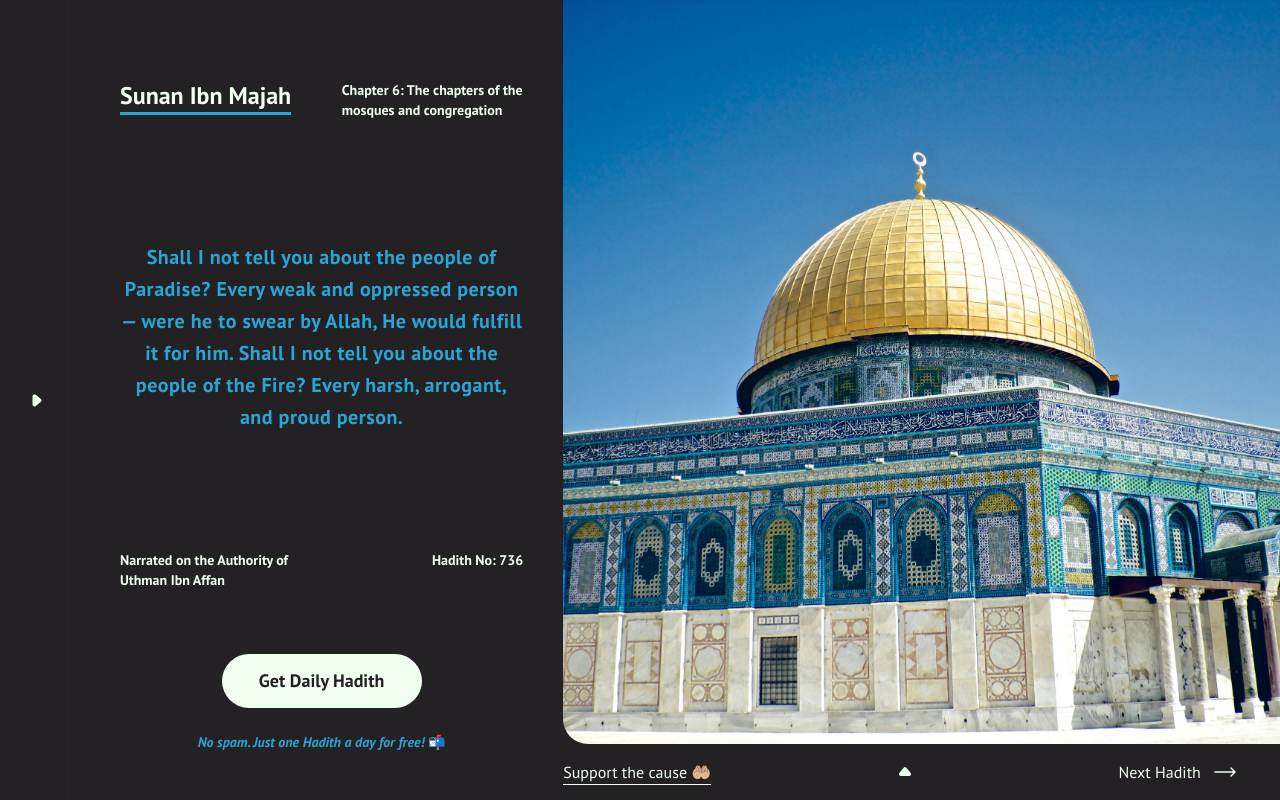
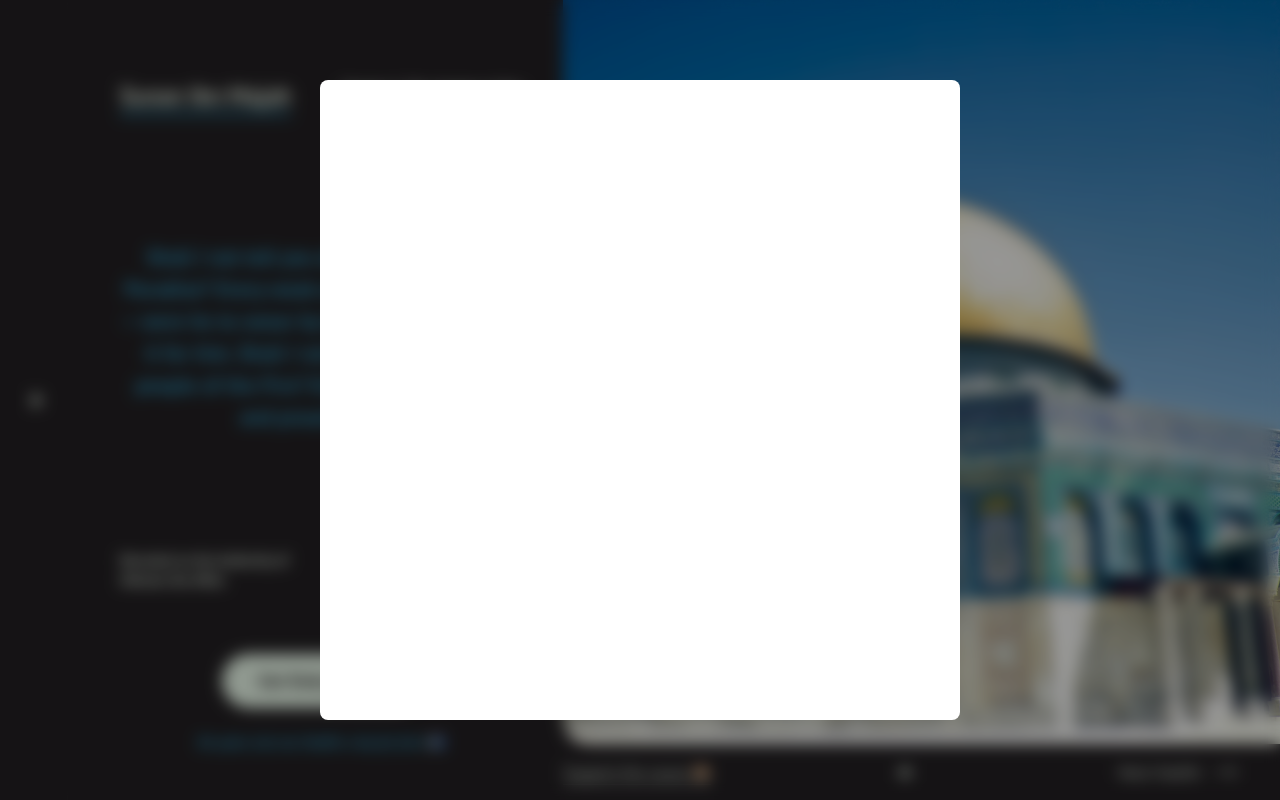
Before and after one commit to notRadioOpaque/hadith-app, a website built with Vite: page index.html in a window 1280 px wide. Built offline with nearby package versions, Linux system fonts and the light colour scheme.

Commit message:
feat: subscribe modal

```diff
--- a/src/components/hadith-content.ts
+++ b/src/components/hadith-content.ts
@@ -33,6 +33,11 @@ function createSubscribePanel() {
   subText.textContent = "No spam. Just one Hadith a day for free! 📬";
   subBtn.textContent = "Get Daily Hadith ";
 
+  subBtn.addEventListener("click", () => {
+    const modal = document.querySelector("#modal");
+    modal?.classList.remove("hide");
+  });
+
   subscribeWrapper.className = "w-full mt-10 flex flex-col items-center gap-6";
   subBtn.className =
     "!p-3 !w-[200px] !rounded-full hover:ring-[#F0FFF0] hover:ring-2 hover:ring-offset-3 hover:ring-offset-[#242124]  w-full !text-[#242124] !bg-[#F0FFF0] !font-bold !text-lg";
--- a/src/components/main-wrapper.ts
+++ b/src/components/main-wrapper.ts
@@ -2,16 +2,18 @@ import render from "../lib/dom";
 import createLeftSlider from "./left-slider";
 import createLeftSection from "./main-left-section";
 import createRightSection from "./main-right-section";
+import createSubscribeModal from "./subscribe-modal";
 
 export default function createMain() {
   const main = document.createElement("main");
   const mainLeftDiv = createLeftSection();
   const mainRightDiv = createRightSection();
   const leftSlider = createLeftSlider();
+  const subscribeModal = createSubscribeModal();
 
   main.className = "flex flex-1 bg-[#242124] text-[#F0FFF0]";
 
-  render([leftSlider, mainLeftDiv, mainRightDiv], main);
+  render([leftSlider, mainLeftDiv, mainRightDiv, subscribeModal], main);
 
   return main;
 }
--- /dev/null
+++ b/src/components/subscribe-modal.ts
@@ -0,0 +1,39 @@
+import render from "../lib/dom";
+
+export default function createSubscribeModal() {
+  const modalContainer = document.createElement("div");
+  const underlay = createUnderlay();
+  const content = createContent();
+
+  modalContainer.className =
+    "absolute w-full z-10 h-full flex items-center justify-center";
+  modalContainer.id = "modal";
+  // modalContainer.classList.add("hide");
+
+  render([underlay, content], modalContainer);
+
+  return modalContainer;
+}
+
+function createUnderlay() {
+  const underlay = document.createElement("div");
+
+  underlay.addEventListener("click", () => {
+    underlay.parentElement?.classList.add("hide");
+  });
+
+  underlay.className =
+    "absolute z-[-1] w-full h-full inset-0 bg-black/40 backdrop-blur-sm";
+
+  return underlay;
+}
+
+function createContent() {
+  const content = document.createElement("div");
+
+  content.className = "w-[50%] h-[80%] bg-white rounded-lg";
+
+  render([], content);
+
+  return content;
+}
--- a/src/styles/style.css
+++ b/src/styles/style.css
@@ -110,6 +110,10 @@ button:focus-visible {
   transform: translateX(100%);
 }
 
+.hide {
+  display: none;
+}
+
 @media (prefers-color-scheme: light) {
   :root {
     color: #213547;
```
